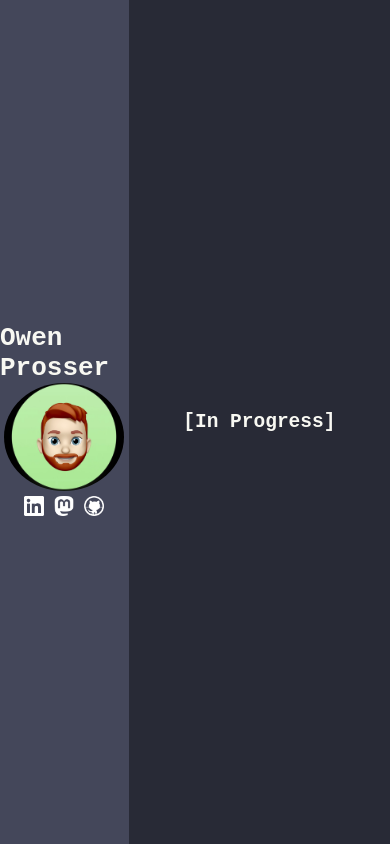
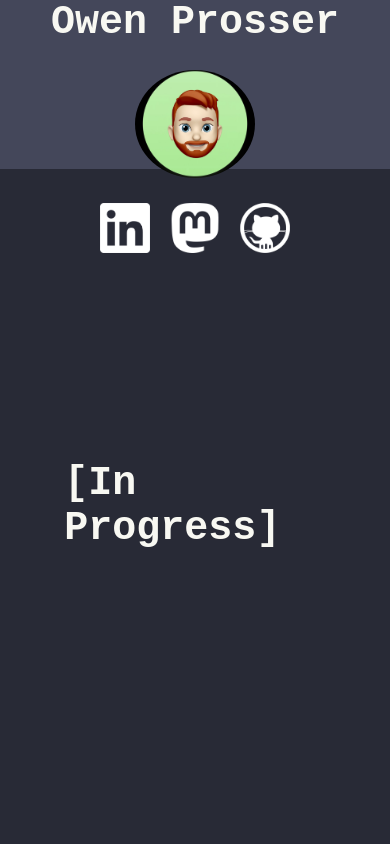
Before and after one commit to owenprosser/owenjpro, a plain HTML site: page index.html in a window 390 px wide. Drawn offline with Linux system fonts and the light colour scheme.

Commit message:
Added temp mobile layout

```diff
--- a/index.html
+++ b/index.html
@@ -1,8 +1,8 @@
 <html>
     <head>
         <meta charset="UTF-8">
-        <meta name="theme-color" media="(prefers-color-scheme: light)" content="#e7e7e7">
-        <meta name="theme-color" media="(prefers-color-scheme: dark)" content="#2e2e2e">
+        <meta name="theme-color" media="(prefers-color-scheme: light)" content="#44475A">
+        <meta name="theme-color" media="(prefers-color-scheme: dark)" content="#44475A">
         <title>Owen Prosser</title>
         <link rel="stylesheet" href="style.css">
         <link rel="icon" type="image/x-icon" href="/icons/favicon.ico">
@@ -14,20 +14,20 @@
                     <h1>Owen Prosser</h1>
                     <img class="headshot" src="images/me.jpeg">
                     <div class="links">
-                        <a href="https://linkedin.com/in/owenprosser">
+                        <a href="https://linkedin.com/in/owenprosser" title="LinkedIn">
                             <img class="social" src="/images/in-white2.png">
                         </a>
-                        <a href="https://mastodon.social/@owenp">
+                        <a rel="me" href="https://mastodon.social/@owenp" title="Mastodon">
                             <img class="social" src="/images/mastodon-white.webp">
                         </a>
-                        <a href="https://github.com/owenprosser">
+                        <a href="https://github.com/owenprosser" title="GitHub">
                             <img class="social" src="/images/github-white.png">
                         </a>
                     </div>
                 </div>
             </div>
             <div class="right">
-                <h2>[In Progress]</h2>
+                <h1>[In Progress]</h1>
             </div>
         </div>
     </body>
--- a/style.css
+++ b/style.css
@@ -39,15 +39,37 @@ body{
     height: 108px;
     width: 120px;
     border-radius: 50%;
+    margin-top: 25px;
+    margin-bottom: 25px;
 }
 
 .links{
     display: flex;
     flex-direction: row;
-    gap: 10px;
-    padding: 5px;
+    gap: 20px;
 }
 
 .social{
-    height: 20px;
+    height: 25px;
 }
+
+@media only screen and (max-device-width: 834px){
+    .body{
+        flex-direction: column;
+    }
+    .left{
+        width: 100%;
+        height: 20%;
+    }
+    .right{
+        height: 80%;
+    }
+
+    .social{
+        height: 50px;
+    }
+
+    h1{
+        font-size: 30pt;
+    }
+}
```
